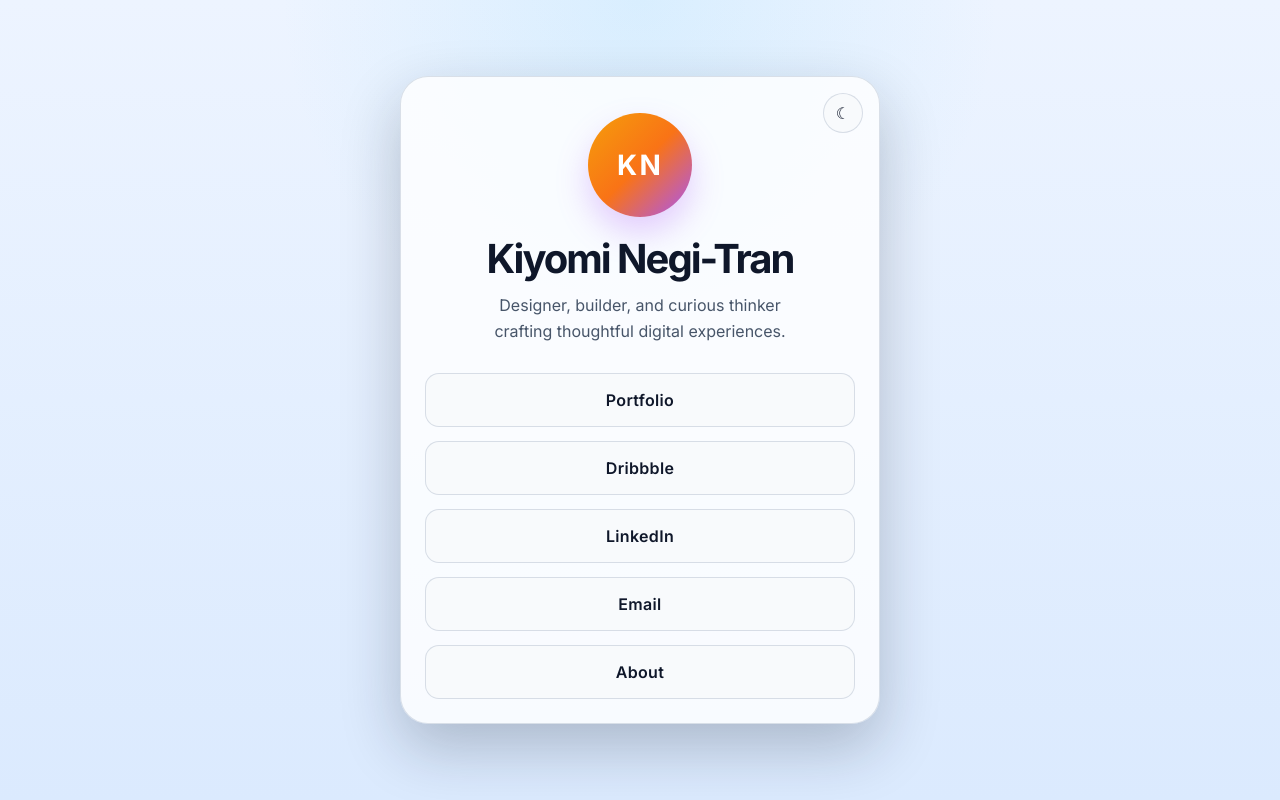
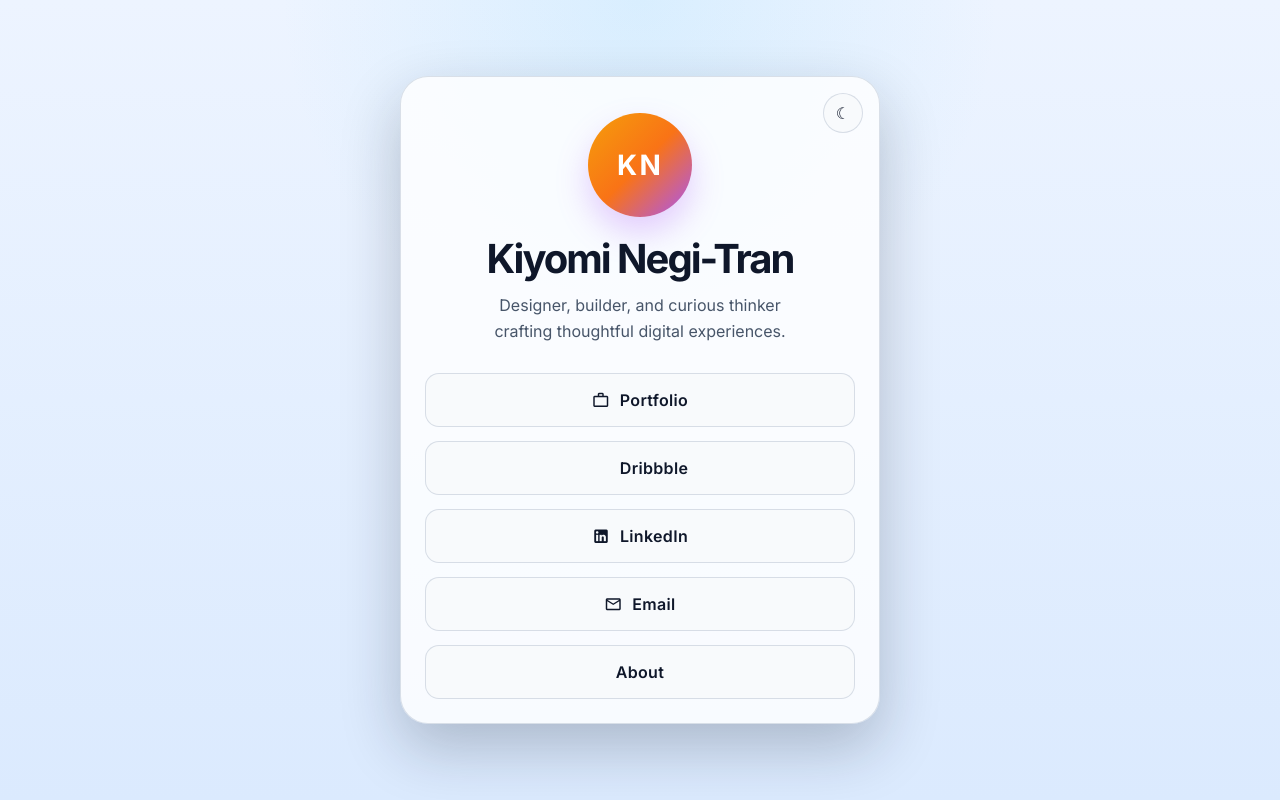
Before and after one commit to knegitran/LESSON-6, a Vue app: page / in a window 1280 px wide. Built offline with nearby package versions, Linux system fonts and the light colour scheme; the HTML template or start-up script is replaced by a standard one.

Commit message:
emoji icon addition II

```diff
--- a/src/views/AboutView.vue
+++ b/src/views/AboutView.vue
@@ -47,7 +47,12 @@
           product thinking to build digital experiences that feel both useful and memorable.
         </p>
 
-        <RouterLink to="/" class="back-link">Back to home</RouterLink>
+        <RouterLink to="/" class="back-link">
+          <span class="back-link-icon" aria-hidden="true">
+            <v-icon icon="mdi-home" size="18" />
+          </span>
+          Back to home
+        </RouterLink>
       </div>
     </section>
   </main>
@@ -163,4 +168,11 @@
   box-shadow: 0 12px 22px rgba(96, 165, 250, 0.16);
   background: var(--surface-hover);
 }
+
+.back-link-icon {
+  display: inline-flex;
+  align-items: center;
+  justify-content: center;
+  margin-right: 8px;
+}
 </style>
--- a/src/views/HomeView.vue
+++ b/src/views/HomeView.vue
@@ -3,10 +3,10 @@
 import { RouterLink } from 'vue-router'
 
 const links = [
-  { label: 'Portfolio', href: 'https://portfolio.example.com' },
-  { label: 'Dribbble', href: 'https://dribbble.com' },
-  { label: 'LinkedIn', href: 'https://www.linkedin.com' },
-  { label: 'Email', href: 'mailto:hello@example.com' },
+  { label: 'Portfolio', href: 'https://portfolio.example.com', icon: 'mdi-briefcase-outline' },
+  { label: 'Dribbble', href: 'https://dribbble.com', icon: 'mdi-dribbble' },
+  { label: 'LinkedIn', href: 'https://www.linkedin.com', icon: 'mdi-linkedin' },
+  { label: 'Email', href: 'mailto:hello@example.com', icon: 'mdi-email-outline' },
 ]
 
 const isDark = ref(true)
@@ -59,6 +59,9 @@
           target="_blank"
           rel="noopener noreferrer"
         >
+          <span class="social-link-icon" aria-hidden="true">
+            <v-icon :icon="link.icon" size="18" />
+          </span>
           {{ link.label }}
         </a>
 
@@ -175,6 +178,16 @@
   background: var(--surface-hover);
 }
 
+.social-link-icon {
+  display: inline-flex;
+  align-items: center;
+  justify-content: center;
+  width: 18px;
+  height: 18px;
+  margin-right: 10px;
+  color: var(--text-color);
+}
+
 @media (max-width: 480px) {
   .profile-card {
     padding-top: 50px;
```
